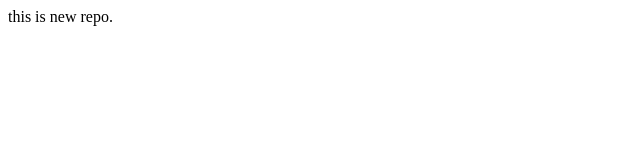
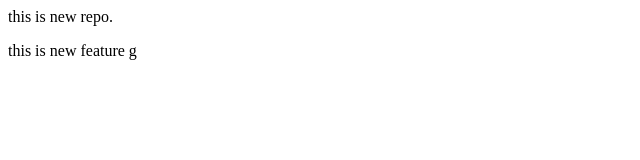
Before and after one commit to siddheshdhumatkar423/localrepo, a plain HTML site: page index.html in a window 1280 px wide. Shown: the whole page, without its empty margins (0-640 px from the left). Drawn offline with Linux system fonts and the light colour scheme.

Commit message:
new feature

```diff
--- a/index.html
+++ b/index.html
@@ -1 +1,2 @@
 <p>this is new repo.</p>
+<p> this is new feature g</p>
```
